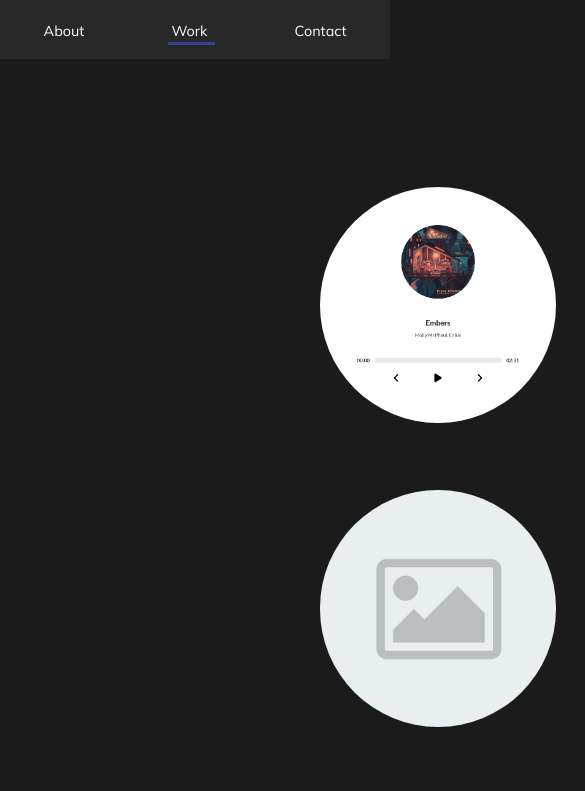
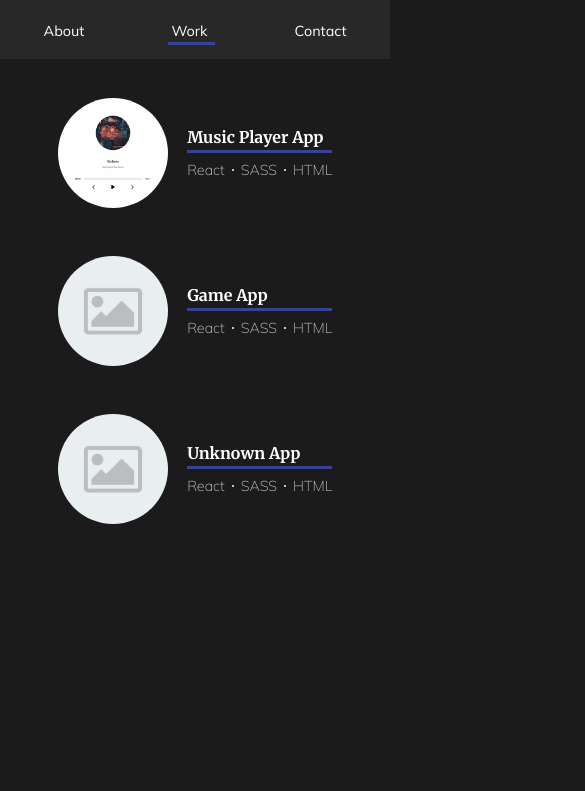
Before and after one commit to Marie20767/portfolio-site, a React (Create React App) app: page /work in a window 390 px wide. Shown: the top 791 px of the page, 585 px wide, since content can reach past the window. Built offline with nearby package versions, Linux system fonts and the light colour scheme.

Commit message:
Fixed mobile and tablet styling on the About section and styled the Work section for mobile and tablet

```diff
--- a/src/App.js
+++ b/src/App.js
@@ -12,8 +12,6 @@ import Nav from './components/Nav';
 import AboutSection from './pages/AboutSection';
 import MyWork from './pages/MyWork';
 import Contact from './pages/Contact';
-
-// TODO: media queries for different screens!
 
 const App = () => {
   // For Framermotion to know on which page we are and when there should be animation
--- a/src/components/GlobalStyle.js
+++ b/src/components/GlobalStyle.js
@@ -8,9 +8,15 @@ const GlobalStyle = createGlobalStyle`
   }
 
   html, #root, body, .App {
-  @media screen and (max-width: 768px) {
-    height: 93vh;
-  }
+    /* @media screen and (max-width: 1024px) {
+      height: 93vh;
+    }
+    @media screen and (max-height: 420px) {
+      height: 110vh;
+    }
+    @media screen and (min-width: 768px) and (max-height: 900px) {
+      height: 105vh;
+    } */
   }
 
   body {
@@ -30,6 +36,8 @@ const GlobalStyle = createGlobalStyle`
     color: white;
     transition: all 0.5s ease;
     font-family: 'Mulish', sans-serif;
+    font-size: 1rem;
+
     &:hover {
       background-color: #bc5481;
       color: white;
@@ -38,18 +46,17 @@ const GlobalStyle = createGlobalStyle`
 
   h1 {
     font-weight: lighter;
-    font-size: 220%;
+    font-size: 1.8rem;
     font-family: 'Merriweather', serif;
   }
 
   h2 {
-    font-size: 1.5rem;
+    font-size: 1rem;
     font-family: 'Merriweather', serif;
   }
 
   p {
     color: #ccc;
-    font-size: 120%;
   }
 
   span {
@@ -62,15 +69,59 @@ const GlobalStyle = createGlobalStyle`
     font-size: 0.9rem;
   }
 
-  // Tablet
-  @media screen and (min-width: 768px) {
-    // Tablet rules here
+  /* For phones with taller screens */
+  @media screen and (min-height: 800px) {
+    p {
+      font-size: 130%;
+    }
   }
 
-  // Desktop
+  @media screen and (min-width: 768px) {
+    h1 {
+      font-size: 3.5rem;
+    }
+    h2 {
+      font-size: 1.7rem;
+    }
+    p {
+      font-size: 2rem;
+      line-height: 150%;
+    }
+    button {
+      font-size: 1.6rem;
+      padding: 1rem 2rem;
+    }
+    a {
+      font-size: 1.5rem;
+    }
+  }
+
+  // For landscape oriented tablets
+  @media screen and (min-width: 768px) and (max-height: 900px) {
+    body {
+      overflow-y: scroll;
+    }
+    h1 {
+      font-size: 2.5rem;
+    }
+    h2 {
+      font-size: 1.3rem;
+    }
+    a {
+      font-size: 1.1rem;
+    }
+    button {
+      font-size: 1rem;
+      padding: 0.7rem 1rem;
+    }
+  }
+
   @media screen and (min-width: 1024px) {
     h1 {
       font-size: 4rem;
+    }
+    h2 {
+    font-size: 1.6rem;
     }
     button {
       font-size: 1.1rem;
@@ -89,12 +140,27 @@ const GlobalStyle = createGlobalStyle`
     }
   }
 
-  // For landscape oriented tablets
-  @media screen and (min-width: 768px) and (max-height: 700px) {
+  // For landscape oriented mobile
+  @media screen and (max-height: 420px) {
+    body {
+      overflow-y: scroll;
+    }
+    h1 {
+      font-size: 170%;
+    }
+    p {
+      font-size: 1rem;
+    }
+    a {
+      font-size: 0.9rem;
+    }
   }
 
-  // For landscape oriented mobile
-  @media screen and (max-height: 420px) {
+  // For portrait oriented mobile
+  @media screen and (max-width: 420px) {
+    body {
+      overflow-y: hidden;
+    }
   }
 `;
 
--- a/src/components/MyWorkItem.js
+++ b/src/components/MyWorkItem.js
@@ -20,7 +20,6 @@ const MyWorkItem = ({
         <ProjectInfo>
           <h2>{title}</h2>
           <div className="line" />
-
           <div className="tech-stack-container">
             {techStack.map((item, index) => {
               return (
@@ -41,10 +40,16 @@ const MyWorkItem = ({
 };
 
 const Project = styled.div`
-  padding-bottom: 4.18rem;
+  display: flex;
+  justify-content: center;
+  align-items: center;
+  width: 100%;
+
   a {
     display: flex;
     align-items: center;
+    justify-content: center;
+    width: 100%;
     text-decoration: none;
     color: white;
     transition: all .3s ease-in-out;
@@ -55,11 +60,56 @@ const Project = styled.div`
 
   }
   img {
-    margin-right: 3rem;
+    margin-right: 5%;
     border-radius: 50%;
-    width: 28vh;
-    height: 28vh;
+    width: 110px;
+    height: 110px;
     object-fit: cover;
+  }
+
+  p {
+    font-size: 0.9rem;
+  }
+
+  @media screen and (min-width: 768px) {
+    img {
+      width: 200px;
+      height: 200px;
+    }
+    p {
+      font-size: 1.4rem;
+    }
+  }
+
+  @media screen and (min-width: 768px) and (max-height: 900px) {
+    img {
+      width: 120px;
+      height: 120px;
+    }
+  }
+
+  @media screen and (max-height: 420px) {
+    img {
+      width: 80px;
+      height: 80px;
+    }
+  }
+
+  @media screen and (max-width: 1024px) {
+    padding-bottom: 3rem;
+  }
+
+  @media screen and (min-width: 1024px) {
+    margin-bottom: 4.18rem;
+    margin-top: 4rem;
+    img {
+      margin-right: 3rem;
+      width: 28vh;
+      height: 28vh;
+    }
+    p {
+      font-size: 1.4rem;
+    }
   }
 `;
 
@@ -67,9 +117,9 @@ const ProjectInfo = styled.div`
   display: flex;
   flex-direction: column;
   justify-content: center;
-  height: 28vh;
+
   .line {
-    height: 0.28rem;
+    height: 0.18rem;
     background-color: #384395;
     margin-bottom: 0.5rem;
     margin-top: 0.2rem;
@@ -81,15 +131,44 @@ const ProjectInfo = styled.div`
   .tech-stack-text {
     padding: 0;
   }
+
+  @media screen and (min-width: 1024px) {
+    .line {
+      height: 0.28rem;
+    }
+  }
+  @media screen and (min-width: 768px) {
+    .line {
+      height: 0.23rem;
+    }
+  }
+
+  @media screen and (max-height: 420px) {
+    .line {
+      height: 0.16rem;
+    }
+  }
 `;
 
 const Circle = styled.div`
+  background: #FFF;
+  margin: 0 7px;
+  width: 2px;
+  height: 2px;
+  line-height: 2px;
+  border-radius: 50%;
+
+  @media screen and (min-width: 768px) {
   width: 4px;
   height: 4px;
   line-height: 4px;
-  border-radius: 50%;
-  background: #FFF;
-  margin: 0 7px;
+  }
+
+  @media screen and (min-width: 768px) and (max-height: 900px) {
+  width: 3px;
+  height: 3px;
+  line-height: 3px;
+  }
 `;
 
 export default MyWorkItem;
--- a/src/components/Nav.js
+++ b/src/components/Nav.js
@@ -40,6 +40,7 @@ const Nav = () => {
 };
 
 const StyledNav = styled.nav`
+  /* TODO: do the height in px because it looks too thin on Iphone */
   min-height: 7vh;
   background-color: #282828;
   position: sticky;
@@ -65,13 +66,12 @@ const StyledNav = styled.nav`
     text-decoration: none;
     font-weight: bolder;
   }
-  // Media queries//
+
   // For landscape oriented mobile
   @media screen and (max-height: 420px) {
     min-height: 10vh;
   }
 
-  /* Desktop */
   @media screen and (min-width: 1024px) {
     justify-content: flex-end;
     padding: 1rem 6rem;
@@ -94,12 +94,18 @@ const Line = styled(motion.div)`
   background-color: #384395;
   bottom: -26%;
   left: -10%;
-  // Media queries
-  /* Desktop */
   @media screen and (min-width: 1024px) {
     height: 0.3rem;
     bottom: -40%;
   }
+
+  @media screen and (min-width: 768px) {
+    height: 0.3rem;
+  }
+
+  @media screen and (max-height: 420px) {
+    height: 0.16rem;
+  }
 `;
 
 export default Nav;
--- a/src/components/Wave.js
+++ b/src/components/Wave.js
@@ -23,11 +23,15 @@ const Wave = () => {
 const WaveSvg = styled.svg`
   position: absolute;
   left: 0;
-  top: 45%;
-  /* Media queries */
-   // Desktop
+  top: 35%;
   @media screen and (min-width: 1024px) {
   top: 28%;
+  }
+  @media screen and (min-width: 768px) and (max-height: 900px) {
+  top: 33%
+  }
+  @media screen and (max-height: 420px) {
+  top: 35%;
   }
 `;
 
--- a/src/pages/AboutSection.js
+++ b/src/pages/AboutSection.js
@@ -7,6 +7,10 @@ import Wave from '../components/Wave';
 // Import images
 import avatar from '../images/MyAvatar.jpg';
 import ScrollTop from '../components/ScrollTop';
+
+// TODO:
+// Landscape mobile, hide paragraph and have title and pic next to each other
+// Only show button underneath
 
 const AboutSection = () => {
   return (
@@ -21,10 +25,10 @@ const AboutSection = () => {
               <h1>I&apos;m a <span>front-end</span></h1>
               <h1>web developer.</h1>
             </HeaderContainer>
-            <MobileImage>
+            <MobileAndTabletImage>
               <img src={avatar} alt="Avatar of Marie" />
-            </MobileImage>
-            <p>I have a background in hospitality. In other words, <br /> I went to hotel school and returned a programmer.<br />Oops...</p>
+            </MobileAndTabletImage>
+            <p>I have a background in hospitality.<br />In other words, I went to hotel school<br />and returned a programmer.<br />Oops...</p>
             <button type="button">View my work</button>
           </Description>
           <DesktopImage>
@@ -40,12 +44,15 @@ const AboutSection = () => {
 // the html element with a className "about" is a div
 const About = styled.div`
   color: white;
-  @media screen and (max-width: 768px) {
+  display: flex;
+
+  @media screen and (max-width: 1024px) {
     height: 93vh;
   }
-  display: flex;
-  /* Media queries */
-  // Desktop
+  @media screen and (max-height: 420px) {
+    height: 110vh;
+  }
+
   @media screen and (min-width: 1024px) {
     display: flex;
     align-items: center;
@@ -55,15 +62,20 @@ const About = styled.div`
 `;
 
 const HeaderContainer = styled(motion.div)`
-  margin-top: 5%;
+  margin-top: 8%;
+
   h1 {
   display: flex;
   justify-content: center;
   }
-  /* Media queries */
-  /* Desktop */
+
+  @media screen and (min-width: 768px) {
+    margin-top: 2%;
+  }
+
   @media screen and (min-width: 1024px) {
   margin-top: 0%;
+
   h1 {
   display: block;
   margin-top: 0%;
@@ -74,33 +86,64 @@ const HeaderContainer = styled(motion.div)`
 const Description = styled.div`
   display: flex;
   flex-direction: column;
-  justify-content: space-around;
+
   button {
-    margin-top: -10%;
+    align-self: center;
   }
-  /* Media queries */
-  /* Desktop   */
+
+  @media screen and (max-height: 420px) {
+    button {
+      margin-top: 0%
+    }
+  }
+
   @media screen and (min-width: 1024px) {
     padding-right: 5rem;
     flex: 1;
     button {
     margin-top: 0%;
+    align-self: flex-start;
+    }
+  }
+
+  @media screen and (max-width: 768px) {
+    p {
+      margin-bottom: 2rem;
+      text-align: center;
     }
   }
 `;
 
-const MobileImage = styled.div`
+const MobileAndTabletImage = styled.div`
   z-index: 1;
   display: flex;
   justify-content: center;
+
   img {
-    width: 50%;
+    width: 42%;
     border-radius: 50%;
+    margin: 1.5rem 0;
   }
 
-  /* Media queries */
-  /* Desktop and tablet */
   @media screen and (min-width: 768px) {
+    img {
+      width: 45%;
+    }
+  }
+
+  @media screen and (min-width: 768px) and (max-height: 900px) {
+    img {
+      width: 30%;
+    }
+  }
+
+  @media screen and (max-height: 420px) {
+    img {
+      width: 25%;
+    }
+  }
+
+  @media screen and (min-width: 1024px) {
     display: none;
   }
 `;
@@ -116,14 +159,12 @@ const DesktopImage = styled.div`
     border-radius: 50%;
   }
 
-  /* Media queries */
-   // Tablet
-   @media screen and (min-width: 768px) {
+   @media screen and (min-width: 1024px) {
     display: block;
   }
 
   // For landscape oriented tablets
-  @media screen and (min-width: 768px) and (max-height: 700px) {
+  @media screen and (min-width: 768px) and (max-height: 900px) {
   }
 
   // For landscape oriented mobile
--- a/src/pages/MyWork.js
+++ b/src/pages/MyWork.js
@@ -30,8 +30,18 @@ const MyWork = () => {
 };
 
 const Work = styled(motion.div)`
-  min-height: 100vh;
-  margin: 8rem 20rem;
+  min-height: 93vh;
+  display: flex;
+  flex-direction: column;
+
+  @media screen and (max-width: 1024px) {
+    padding-top: 10%;
+  }
+
+  @media screen and (min-width: 1024px) {
+    min-height: 100vh;
+  }
+
 `;
 
 export default MyWork;
```
